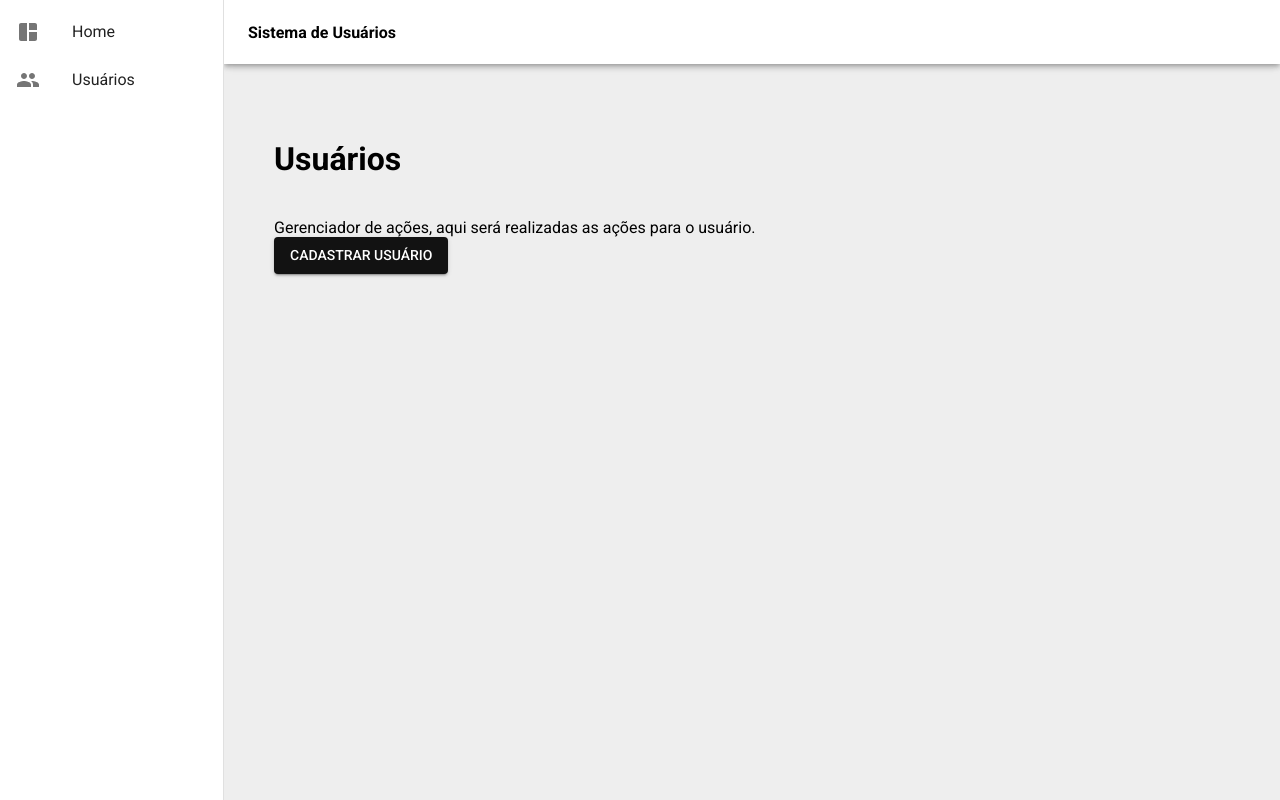
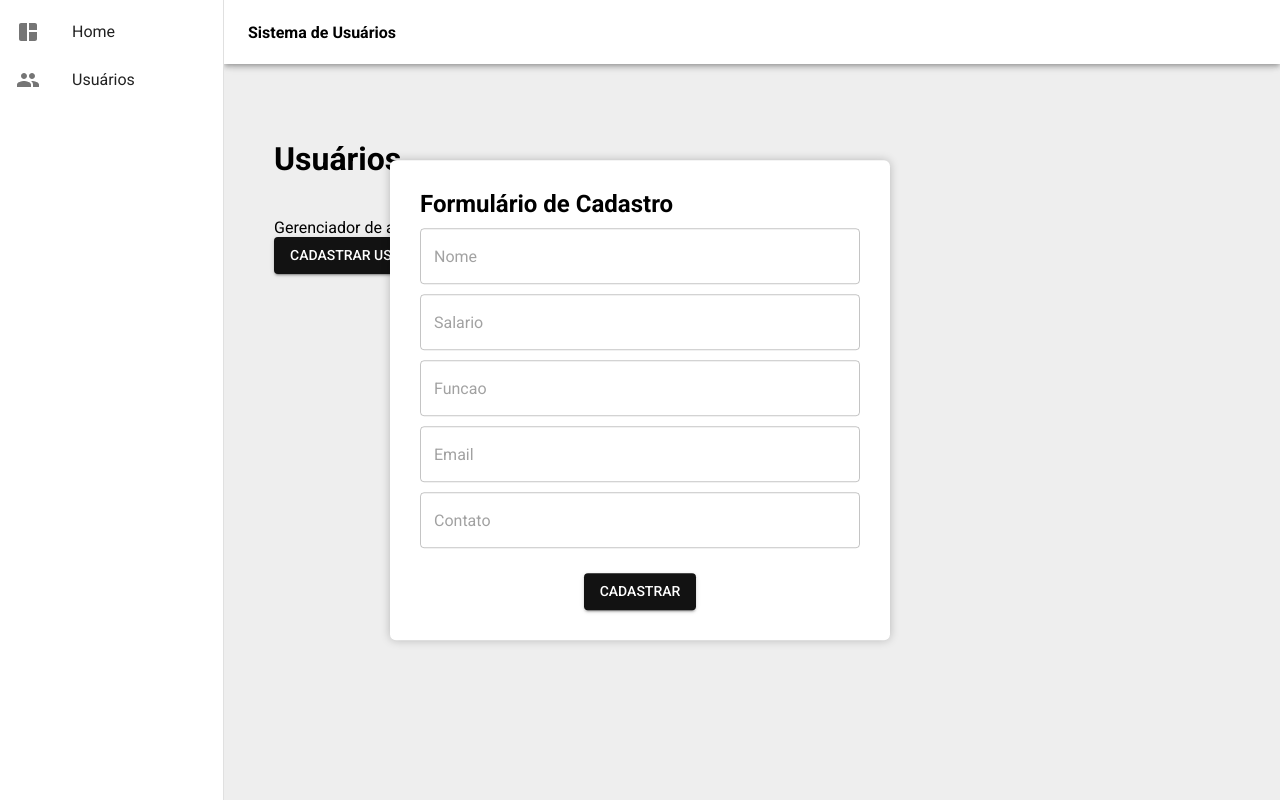
Before and after one commit to cielioqueiroz/crud-user-react, a React (Vite) app: page /users in a window 1280 px wide. Built offline with nearby package versions, Linux system fonts and the light colour scheme.

Commit message:
importando componentes

```diff
--- a/src/components/Form.jsx
+++ b/src/components/Form.jsx
@@ -1,53 +1,74 @@
+import { TextField } from "@mui/material";
+import { createUseStyles } from "react-jss";
+import ActionButton from "./Button";
+
+const useStyles = createUseStyles({
+  root: {
+    display: "flex",
+    width: "500px",
+    gap: 10,
+    flexDirection: "column",
+    backgroundColor: "#ffffff",
+    padding: 30,
+    borderRadius: 6,
+    position: "absolute",
+    top: "50%",
+    left: "50%",
+    transform: "translate(-50%, -50%)",
+    boxShadow: "0 0 10px rgba(0, 0, 0, 0.233)",
+  },
+  buttonSet: {
+    width: "100%",
+    textAlign: "center",
+    marginTop: "15px",
+  },
+});
+
 function Form({ onChangeValue, onSubmitValue, formData }) {
+  const classes = useStyles();
+
   return (
-    <div>
-      <form
-        style={{
-          display: "flex",
-          width: "40%",
-          gap: 3,
-          flexDirection: "column",
-        }}
-        onSubmit={onSubmitValue}
-      >
-        <input
+    <form className={classes.root} onSubmit={onSubmitValue}>
+      <h2>Formulário de Cadastro</h2>
+      <TextField
         type="text"
         placeholder="Nome"
         value={formData.name}
         onChange={onChangeValue}
         name="name"
       />
-        <input
+      <TextField
         type="number"
         placeholder="Salario"
         value={formData.salario}
         onChange={onChangeValue}
         name="salario"
       />
-        <input
+      <TextField
         type="text"
         placeholder="Funcao"
         value={formData.funcao}
         onChange={onChangeValue}
         name="funcao"
       />
-        <input
+      <TextField
         type="email"
         placeholder="Email"
         value={formData.email}
         onChange={onChangeValue}
         name="email"
       />
-        <input
+      <TextField
         type="text"
         placeholder="Contato"
         value={formData.contato}
         onChange={onChangeValue}
         name="contato"
       />
-        <button type="submit">Cadastrar</button>
+      <div className={classes.buttonSet}>
+        <ActionButton type="submit">Cadastrar</ActionButton>
+      </div>
     </form>
-    </div>
   );
 }
 
--- a/src/pages/Users.jsx
+++ b/src/pages/Users.jsx
@@ -3,9 +3,10 @@ import PageHeader from "../components/PageHeader";
 import { useState } from "react";
 import supabase from "../api/supabase";
 import Form from "../components/Form";
+import ActionButton from "../components/Button";
 
 function Users() {
-  const [isVisible, setIsVisible] = useState(false);
+  const [isVisible, setIsVisible] = useState(true);
   const [formData, setFormData] = useState({
     name: "",
     salario: undefined,
@@ -44,10 +45,11 @@ function Users() {
         subtitle="Gerenciador de ações, aqui será realizadas as ações para o usuário."
       />
       <Box>
-        <Button variant="contained" onClick={showForm}>
+        <ActionButton action={showForm}>
           Cadastrar Usuário
-        </Button>
+        </ActionButton>
       </Box>
+
       {isVisible && (
         <Form
           onChangeValue={handleChange}
```
Lines whose indentation alone changed are shown as unchanged.
